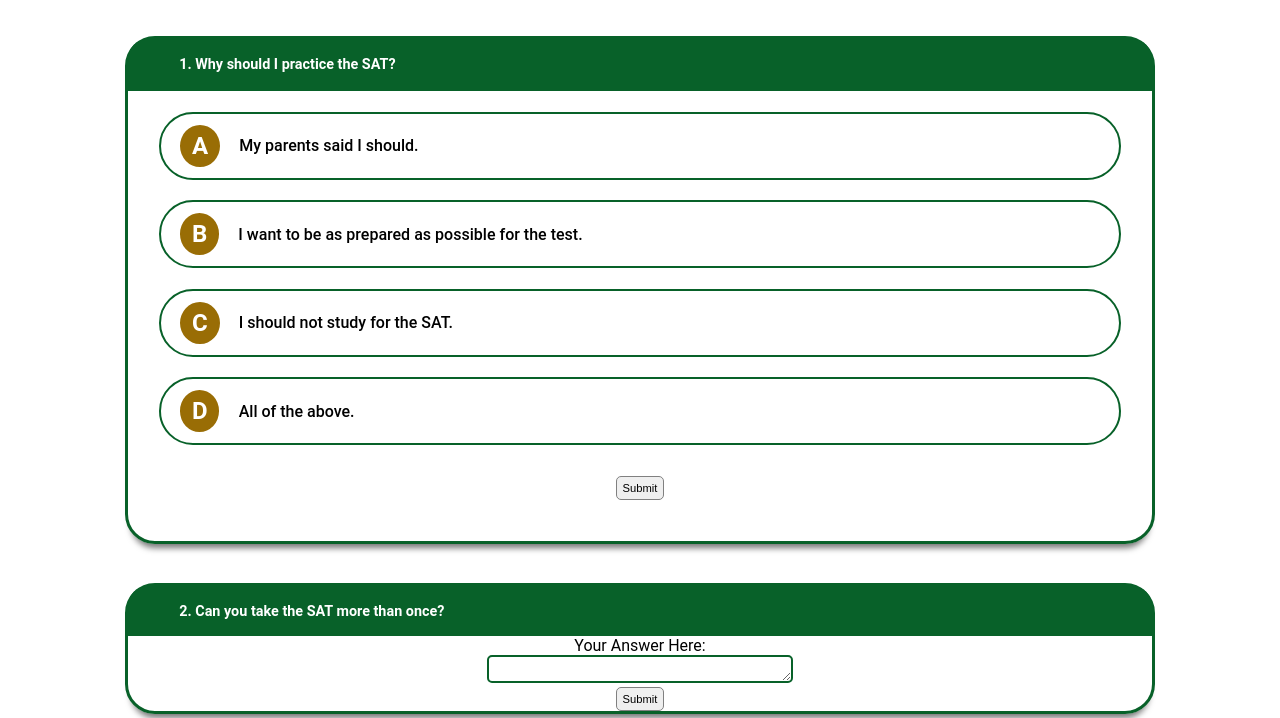
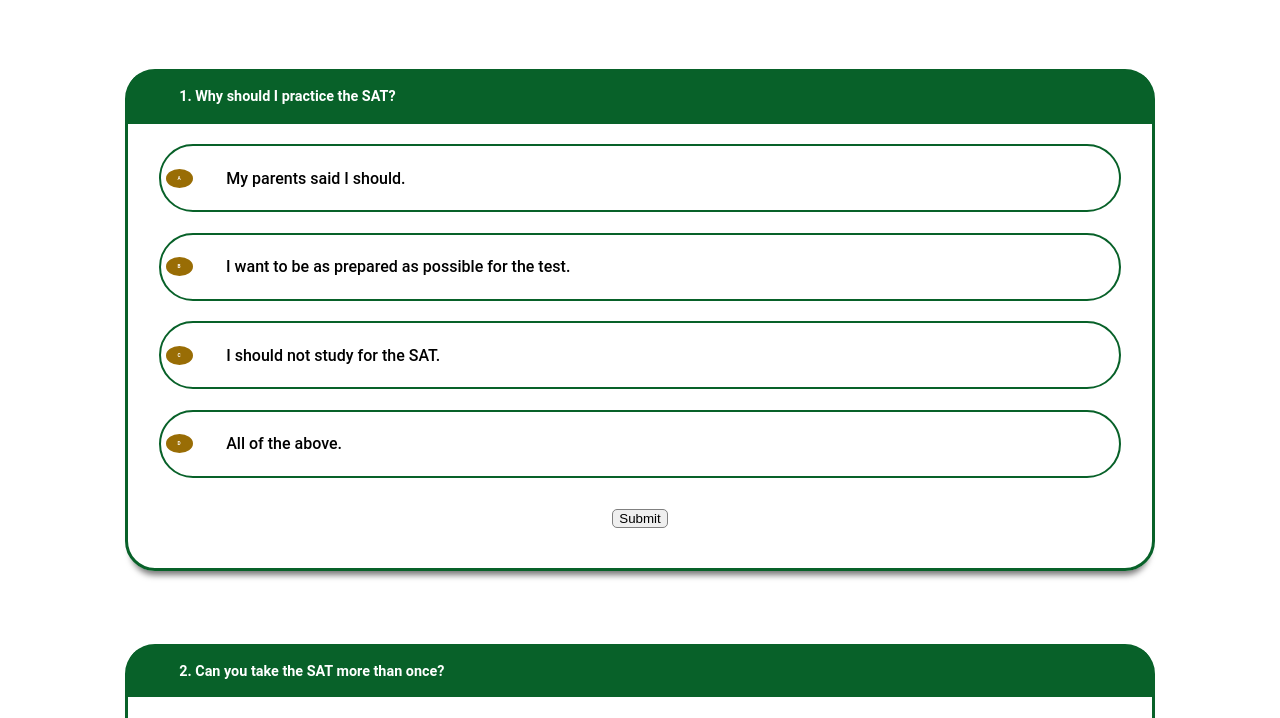
Before and after one commit to solomonirving/SAT-Quiz, a plain HTML site: page index.html in a window 1280 px wide. Shown: the part 82-800 px from the top of the page. Drawn offline with Linux system fonts and the light colour scheme.

Commit message:
Update style.css

```diff
--- a/style.css
+++ b/style.css
@@ -47,9 +47,9 @@
     border-bottom-right-radius: 30px;
 }
 .question-1-submit{
-    font-size: .7em;
+    /* font-size: .7em; */
     font-weight: 500;
-    height: 3vh;
+    /* height: 3vh; */
     margin: 1% 0 4% 0;
     border-radius: 5px;
     border: solid gray 1px;
@@ -125,14 +125,19 @@
     border-bottom-left-radius: 30px;
     border-bottom-right-radius: 30px;
 }
-.input{
-    height: 25vh;
+.input-1{
+    height: 60vh;
+    overflow: hidden;
+    padding: 1%;
+    white-space: nowrap;
 }
-
+.input-2{
+    height: 30vh;
+}
 .row-1{
     text-align: center;
     position: relative;
-    top: 20%;
+    top: 10%;
 }
 .label{
     font-size: 1em;
@@ -141,34 +146,37 @@
 .row-2{
     text-align: center;
     position: relative;
-    top: 30%;
+    top: 15%;
 }
 .text-box{
-    width: 200px;
-    height: 3vh;
-    margin: 0;
+    width: 70%;
+    max-width: 70%;
+    height: 30vh;
+    max-height: 30vh;
+    margin: 0% 10%;
     border-radius: 5px;
     font-size: .8em;
     text-transform: uppercase;
     font-weight: 700;
     border: solid rgb(8, 97, 41) 2px;
-    padding: 0 5% 0 5%;
+    padding: 5%;
     outline: none;
 }
 .row-3{
     text-align: center;
     position: relative;
-    top: 40%;
+    top: 20%;
 }
 .submit{
     font-size: .7em;
     font-weight: 500;
-    height: 3vh;
-    margin: 0;
+    /* height: 30vh; */
+    /* margin: 0; */
     border-radius: 5px;
     border: solid gray 1px;
     cursor: pointer;
     outline: none;
+    position: sticky;
 }
 .question-3{
     grid-area: question-3;
@@ -196,6 +204,7 @@
     position: relative;
     padding: 1px;
     left: 0;
+    height: auto;
     border: solid rgb(8, 97, 41) 2px;
     cursor: pointer;
     outline: none;
@@ -216,3 +225,27 @@
     top: 35%;
     margin: 1.7% 0 0 0;
 }
+
+@media only screen and (max-device-width: 850px) and (orientation: landscape) {
+    .options{
+        border: solid #996d05 2px;
+        background: #996d05;
+        font-weight: bold;
+        color: white;
+        border-radius: 50%;
+        padding: 5px 10px;
+        font-size: .3rem;
+        text-align: left;
+        margin: 2% 2% 2% 2%;
+        position: relative;
+        left: -1.5%;
+        height: auto;
+        width: auto;
+    }
+    .input-1{
+        height: 80vh;
+    }
+    .input-2{
+        height: 40vh;
+    }
+}
```
